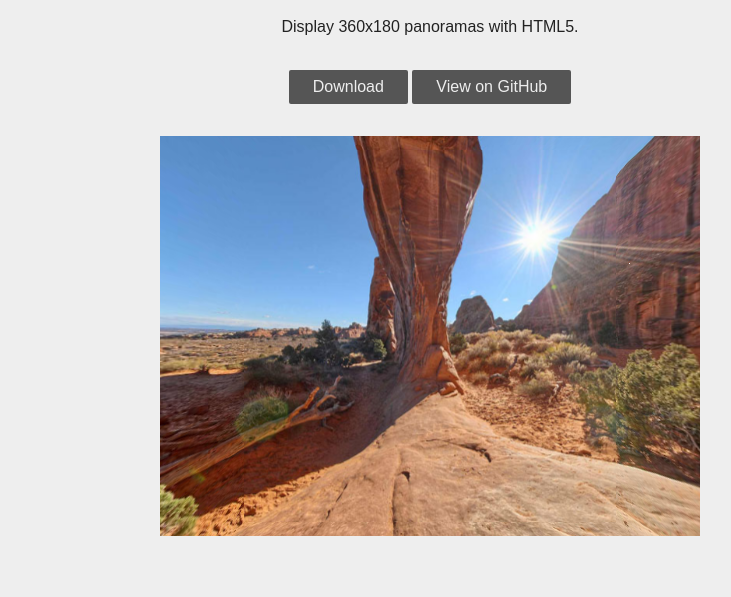
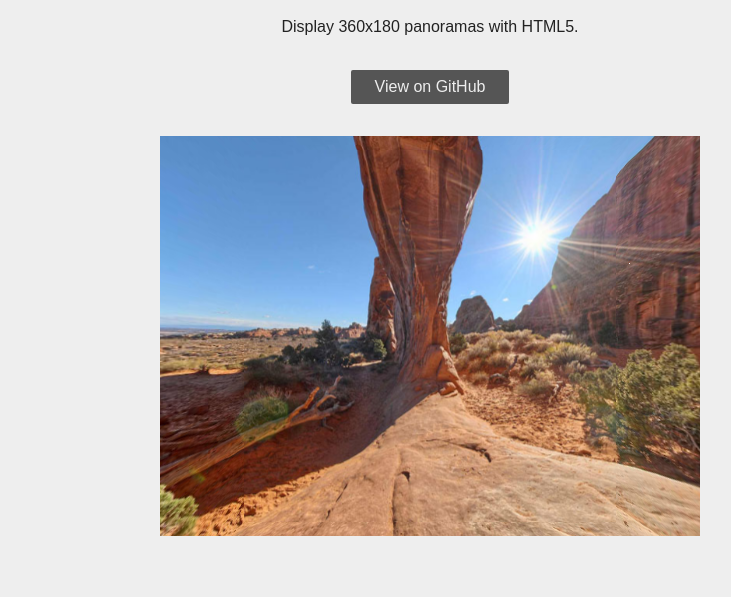
Before and after one commit to chrisbateman/spherical, a plain HTML site: page index.htm in a window 1280 px wide. Shown: the part 152-749 px from the top of the page, without its empty margins (210-941 px from the left). Drawn offline with Linux system fonts and the light colour scheme; a script that the page names is missing.

Commit message:
removed download button

```diff
--- a/index.htm
+++ b/index.htm
@@ -110,7 +110,6 @@
 			<div>
 				<p>Display 360x180 panoramas with HTML5.</p>
 				<div>
-					<a class="button" href="spherical.js">Download</a>
 					<a class="button" href="https://github.com/chrisbateman/spherical">View on GitHub</a>
 				</div>
 			</div>
```
